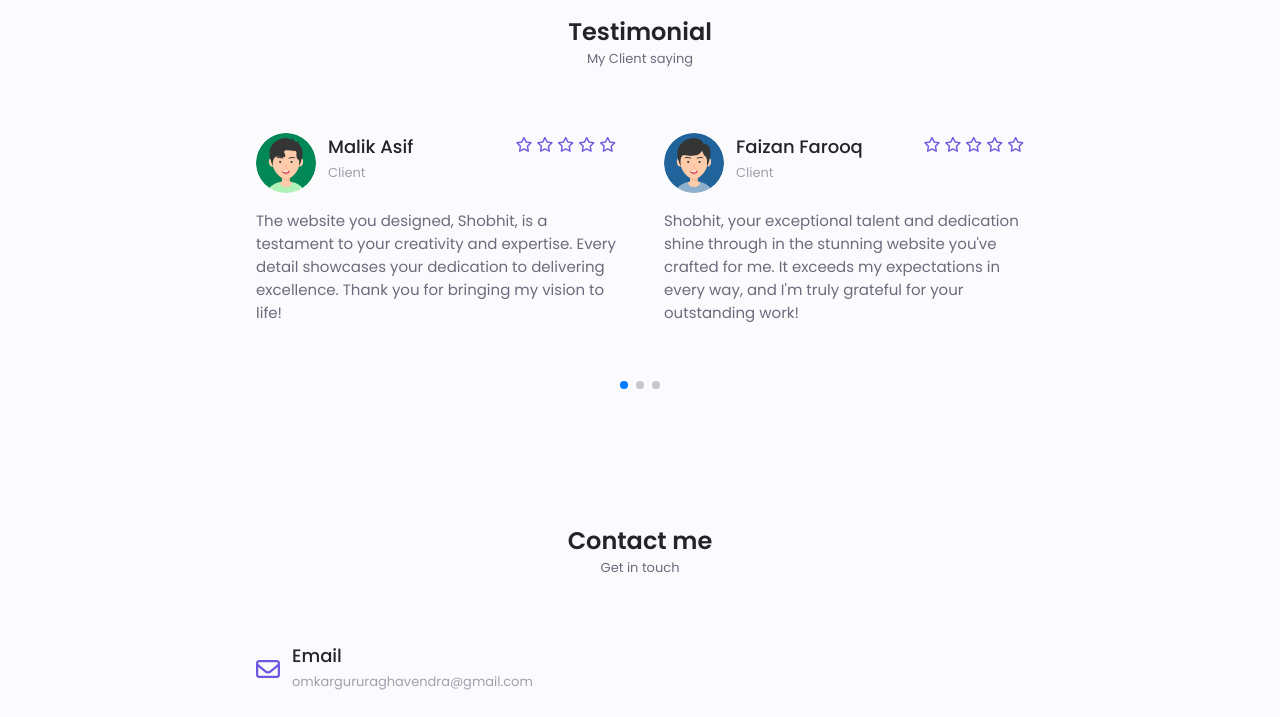
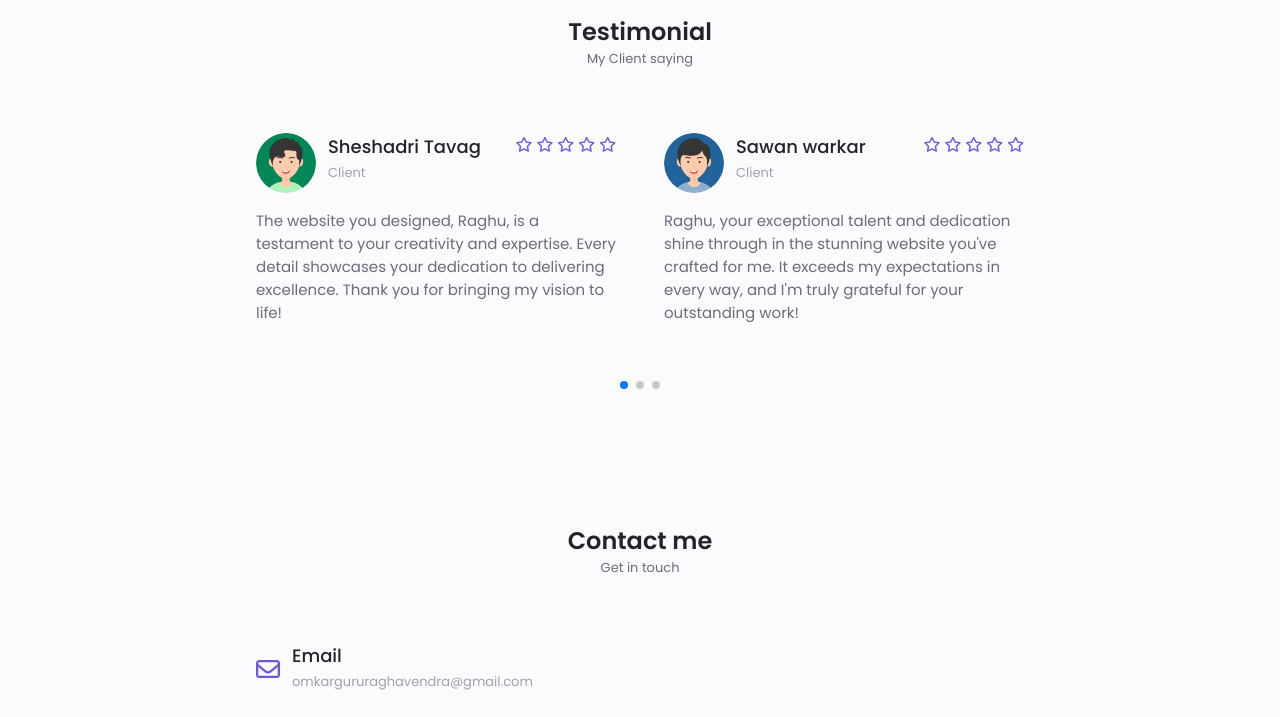
Before and after one commit to Raghuomkar24/portfolio-site, a plain HTML site: page index.html in a window 1280 px wide. Shown: the part 3900-4617 px from the top of the page. Drawn offline with Linux system fonts and the light colour scheme.

Commit message:
Updated lines in the file

```diff
--- a/index.html
+++ b/index.html
@@ -656,7 +656,7 @@
                   />
 
                   <div>
-                    <h3 class="testimonial-name">Malik Asif</h3>
+                    <h3 class="testimonial-name">Sheshadri Tavag</h3>
                     <span class="testimonial-client">Client</span>
                   </div>
                 </div>
@@ -670,7 +670,7 @@
                 </div>
               </div>
               <p class="testimonial-description">
-                The website you designed, Shobhit, is a testament to your
+                The website you designed, Raghu, is a testament to your
                 creativity and expertise. Every detail showcases your dedication
                 to delivering excellence. Thank you for bringing my vision to
                 life!
@@ -687,7 +687,7 @@
                   />
 
                   <div>
-                    <h3 class="testimonial-name">Faizan Farooq</h3>
+                    <h3 class="testimonial-name">Sawan warkar</h3>
                     <span class="testimonial-client">Client</span>
                   </div>
                 </div>
@@ -701,7 +701,7 @@
                 </div>
               </div>
               <p class="testimonial-description">
-                Shobhit, your exceptional talent and dedication shine through in
+                Raghu, your exceptional talent and dedication shine through in
                 the stunning website you've crafted for me. It exceeds my
                 expectations in every way, and I'm truly grateful for your
                 outstanding work!
@@ -718,7 +718,7 @@
                   />
 
                   <div>
-                    <h3 class="testimonial-name">Faheem Ahmad</h3>
+                    <h3 class="testimonial-name">Manisha Kulkarni</h3>
                     <span class="testimonial-client">Client</span>
                   </div>
                 </div>
@@ -732,7 +732,7 @@
                 </div>
               </div>
               <p class="testimonial-description">
-                Harris is a remarkable frontend developer with an eye for detail
+                Raghu is a remarkable frontend developer with an eye for detail
                 and a knack for creating visually stunning user interfaces.
               </p>
             </div>
```
